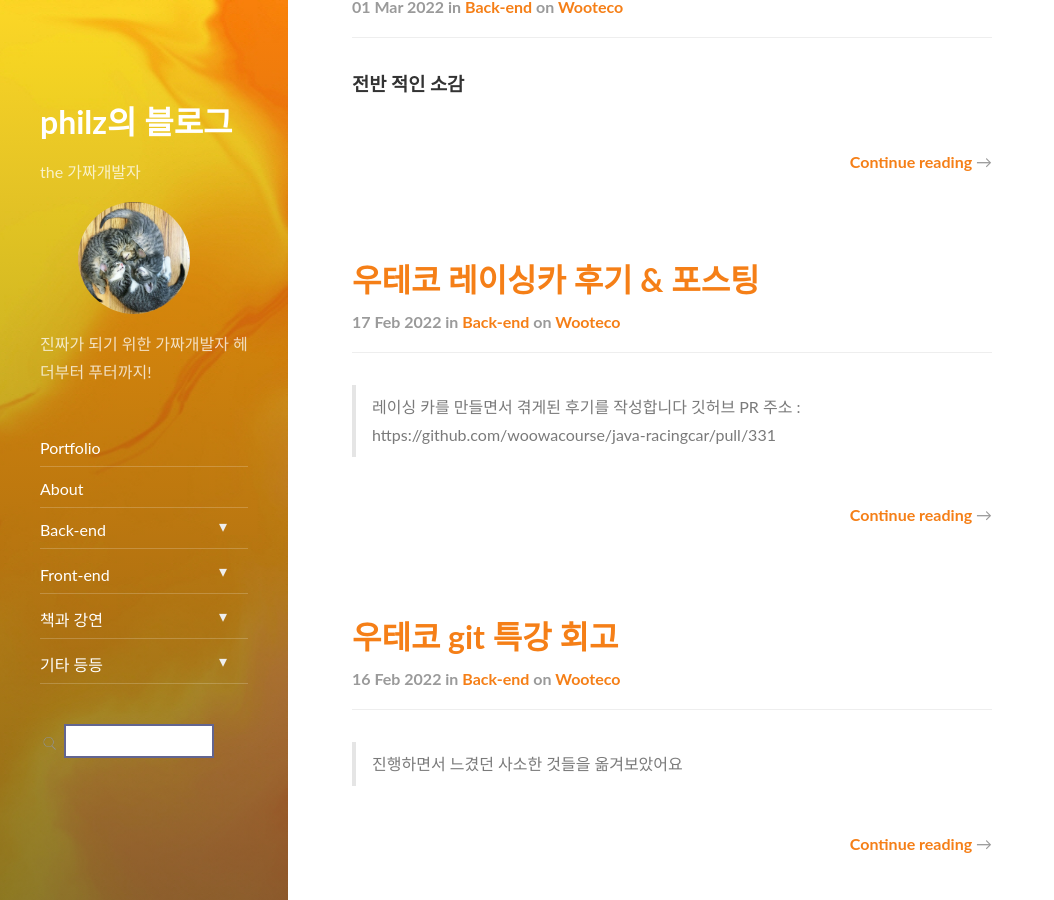
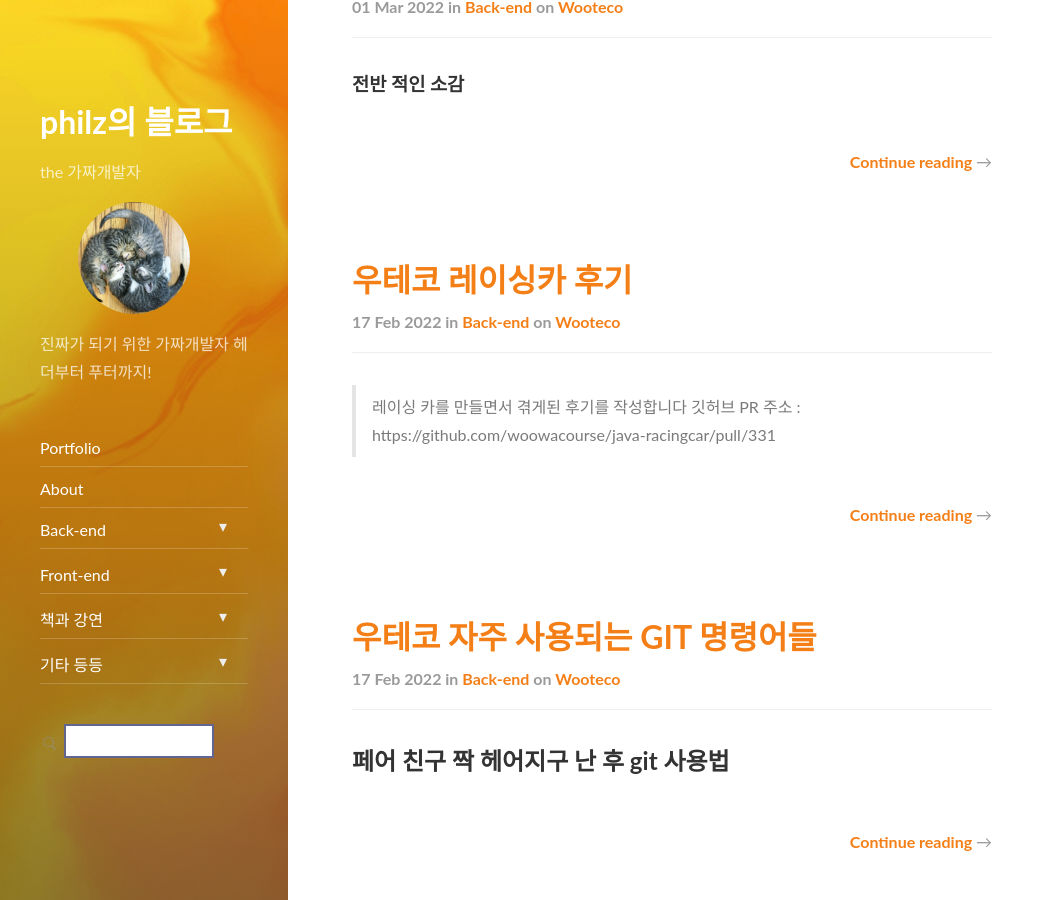
Before and after one commit to progress0407/progress0407.github.io, a Jekyll site: the page built from _featured_tags/backend-wooteco.md, in a window 1280 px wide and 900 px high, scrolled down 1413 px. Shown: the whole window, without its empty margins (0-1054 px from the left). Built offline with Jekyll 4.4.1, drawn with Linux system fonts in a browser that asks for light colours; nearby versions of some CDN libraries; part of the change alters nothing that is shown.

Commit message:
자동차 경주 미션과 우테코에서 자주 사용되는 git 명령어를 분리

````diff
--- /dev/null
+++ b/_posts/backend/wooteco/2022-02-17-wooteco-frequently-used-git-commands.md
@@ -0,0 +1,80 @@
+---
+layout: post
+title: "우테코 자주 사용되는 GIT 명령어들"
+subtitle: "..."
+date: 2022-02-17 14:00:00 +0900
+categories: backend
+tags: wooteco
+comments: true
+---
+
+## 페어 친구 짝 헤어지구 난 후 git 사용법
+
+---
+
+로컬 저장소는 하나, 원격 저장소는 두 개인 경우다
+
+먼저 페어의 원격 저장소를 추가한다
+
+```
+git remote add [페어의 베이스 브랜치] [페어의 원격 저장소 URL]
+```
+
+> 예) `git remote add woong7 https://github.com/woong7/java-racingcar.git`
+
+그리고 페어의 remote로부터 branch를 가져온다
+
+```
+git pull [페어의 베이스 브랜치]
+```
+
+> 예) `git pull woong7`
+
+### 다른 크루의 코드를 clone하고 싶다면 ?
+
+---
+
+```
+git clone -b {브랜치명} {git 저장소 URL}
+```
+
+> 예) `git clone -b step1 https://github.com/progress0407/java-racingcar.git`
+
+### 1단계 -> 2단계로 넘어가기
+
+---
+
+1. 기존 브랜치 삭제 (하지만 나는 삭제하지 않는다 !)
+
+> git checkout progress0407
+> git branch -D step1
+
+나는 위를 아래로 대체한다 !
+
+> git checkout progress0407
+
+2. 저장소 별칭 포함 추가
+
+- 보통 원본 저장소는 `upstream` 이라고 칭한다
+
+> git remote add upstream https://github.com/woowacourse/java-racingcar.git
+
+확인
+
+> git remote -v
+
+3. 방금 추가한 저장소에서 자기 브랜치 가져오기 !
+
+> git fetch upstream progress0407
+
+확인
+
+> git branch -a
+
+4. rebase로 동기화
+
+> git rebase upstream/progress0407
+
+5. step2 브랜치를 생성 후 체크아웃
+
+> git checkout -b step2
--- a/_posts/backend/wooteco/2022-02-17-wooteco-racing-car-mission-review.md
+++ b/_posts/backend/wooteco/2022-02-17-wooteco-racing-car-mission-review.md
@@ -1,6 +1,6 @@
 ---
 layout: post
-title: "우테코 레이싱카 후기 & 포스팅"
+title: "우테코 레이싱카 후기"
 subtitle: "..."
 date: 2022-02-17 20:00:00 +0900
 categories: backend
@@ -10,77 +10,6 @@ comments: true
 
 > 레이싱 카를 만들면서 겪게된 후기를 작성합니다
 > 깃허브 PR 주소 : https://github.com/woowacourse/java-racingcar/pull/331
-
-## 페어 친구 짝 헤어지구 난 후 git 사용법
-
----
-
-로컬 저장소는 하나, 원격 저장소는 두 개인 경우다
-
-먼저 페어의 원격 저장소를 추가한다
-
-```
-git remote add [페어의 베이스 브랜치] [페어의 원격 저장소 URL]
-```
-
-> 예) `git remote add woong7 https://github.com/woong7/java-racingcar.git`
-
-그리고 페어의 remote로부터 branch를 가져온다
-
-```
-git pull [페어의 베이스 브랜치]
-```
-
-> 예) `git pull woong7`
-
-### 다른 크루의 코드를 clone하고 싶다면 ?
-
----
-
-```
-git clone -b {브랜치명} {git 저장소 URL}
-```
-
-> 예) `git clone -b step1 https://github.com/progress0407/java-racingcar.git`
-
-### 1단계 -> 2단계로 넘어가기
-
----
-
-1. 기존 브랜치 삭제 (하지만 나는 삭제하지 않는다 !)
-
-> git checkout progress0407
-> git branch -D step1
-
-나는 위를 아래로 대체한다 !
-
-> git checkout progress0407
-
-2. 저장소 별칭 포함 추가
-
-- 보통 원본 저장소는 `upstream` 이라고 칭한다
-
-> git remote add upstream https://github.com/woowacourse/java-racingcar.git
-
-확인
-
-> git remote -v
-
-3. 방금 추가한 저장소에서 자기 브랜치 가져오기 !
-
-> git fetch upstream progress0407
-
-확인
-
-> git branch -a
-
-4. rebase로 동기화
-
-> git rebase upstream/progress0407
-
-5. step2 브랜치를 생성 후 체크아웃
-
-> git checkout -b step2
 
 ## 자동차 경주를 하면서 했었던 고민들
 
@@ -460,3 +389,13 @@ InputView로 도메인이나 DTO를 넘겨서 이곳에서 view를 위한 정보
 뷰는 콘솔에서 스윙이나 HTML등으로 바뀔 수 있으니..
 
 toString은 좀 더 온전한 의미를 담기로 하고, 시각적 요소를 없애는 방향으로 가자
+
+### TDD: RED-GREEN-REFACTOR
+
+내가 아는 `TDD`는 테스트 코드를 작성하는 행위 하나로 알고 있었는데 알고보니
+
+어떤 순서를 가지고 있는 일련의 행위를 가지고 있었다
+
+바로 `RED-GREEN-REFACTOR` 인데
+
+이 `cycle`을 돌림으로써 테스트코드가 개발을 주도하게끔 하는 것이 TDD였다
````
